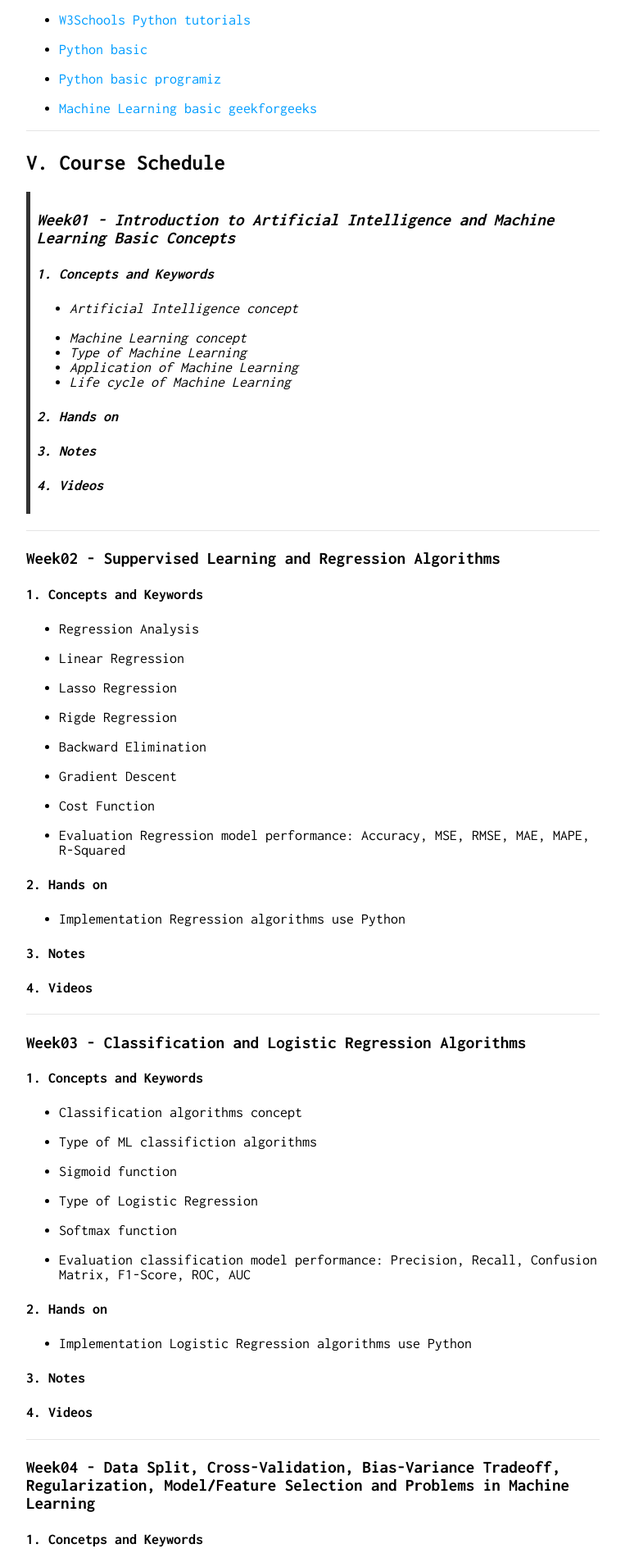
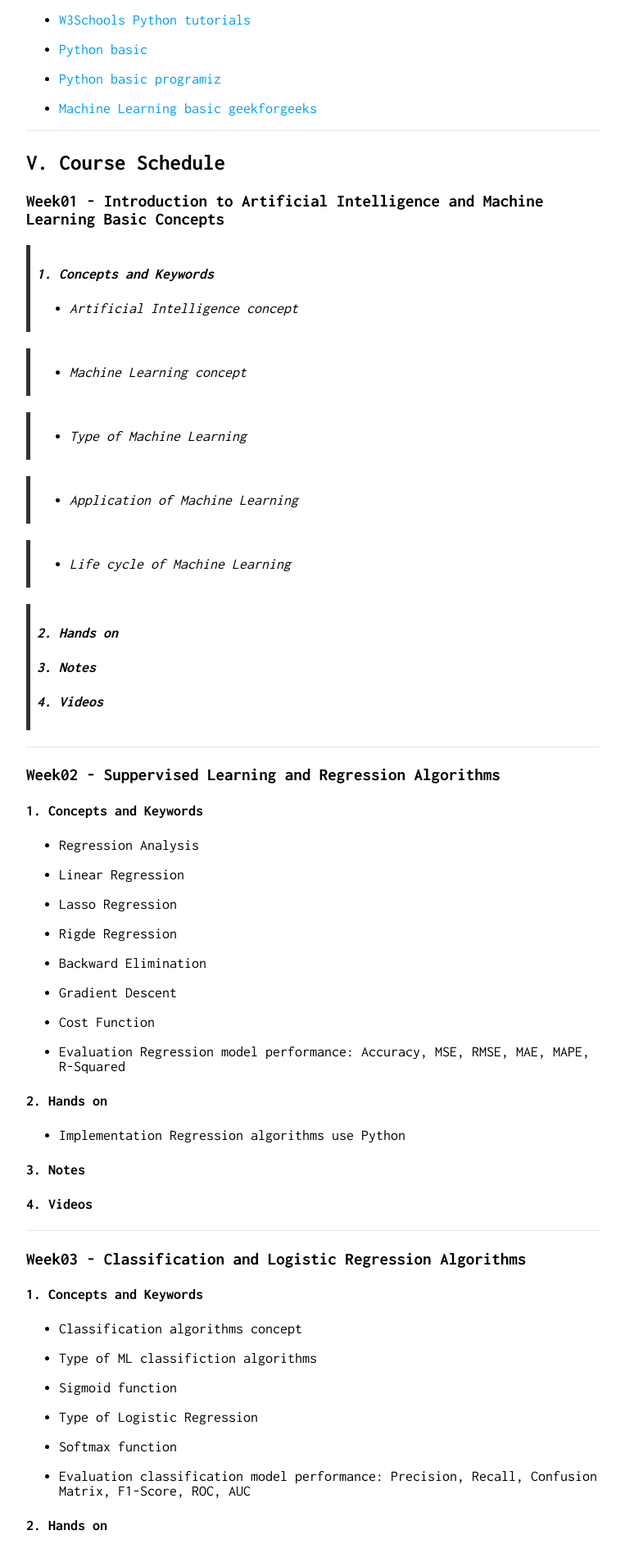
Before and after one commit to nguyenthaihoc02/About-Me, a Jekyll site: the page built from course_all/csai_000.md, in a window 1280 px wide. Shown: the part 2442-4337 px from the top of the page at 82% size, without its empty margins (258-1021 px from the left). Built offline with Jekyll 4.4.1, drawn with Linux system fonts in a browser that asks for light colours.

```diff
--- a/course_all/csai_000.md
+++ b/course_all/csai_000.md
@@ -105,15 +105,18 @@ Hi. My name is Hoc, and I am have Bachelor of Engineer in Data Science and Artif
 
 ---
 ## V. Course Schedule
-> ### Week01 - Introduction to Artificial Intelligence and Machine Learning Basic Concepts
+### Week01 - Introduction to Artificial Intelligence and Machine Learning Basic Concepts
 >#### 1. Concepts and Keywords
 >* Artificial Intelligence concept
->
+
 >* Machine Learning concept
+
 >* Type of Machine Learning
+
 >* Application of Machine Learning
+
 >* Life cycle of Machine Learning
->
+
 >#### 2. Hands on
 >#### 3. Notes
 >#### 4. Videos
```
